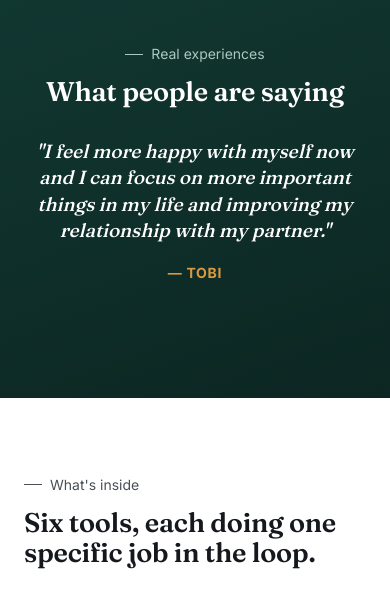
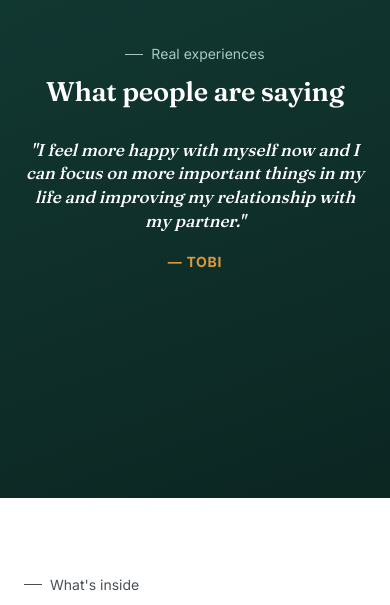
Before and after one commit to Idrisayomi/autoloop, a plain HTML site: page index.html in a window 390 px wide. Shown: the part 6580-7185 px from the top of the page. Drawn offline with Linux system fonts and the light colour scheme.

Commit message:
Fix mobile responsiveness for testimonial carousel

```diff
--- a/index.html
+++ b/index.html
@@ -930,6 +930,16 @@
       line-height: 1.4;
       color: #fff;
     }
+
+    @media(max-width:640px) {
+      .testimonial-carousel {
+        min-height: 280px;
+      }
+      .testimonial-slide p {
+        font-size: 17px;
+      }
+    }
+
     .testimonial-slide span {
       font-size: 14px;
       font-weight: 700;
```
